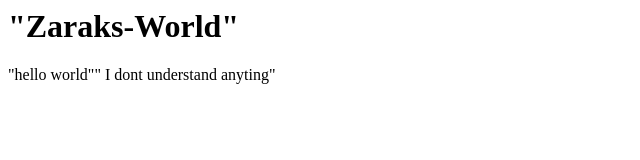
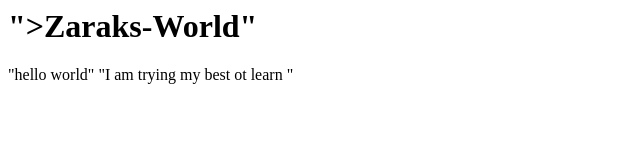
Before and after one commit to zarakjhang-dev/FullStack, a plain HTML site: page index.html in a window 1280 px wide. Shown: the whole page, without its empty margins (0-640 px from the left). Drawn offline with Linux system fonts and the light colour scheme.

```diff
--- a/index.html
+++ b/index.html
@@ -1,4 +1,5 @@
 <html>
-    <h1>"Zaraks-World"</h1><body>
-    "hello world"" I dont understand anyting"
+    <h1> ">Zaraks-World"</h1>
+    <body>
+    <style></style> "hello world" "I am trying my best ot learn "
  </body></html>
```
